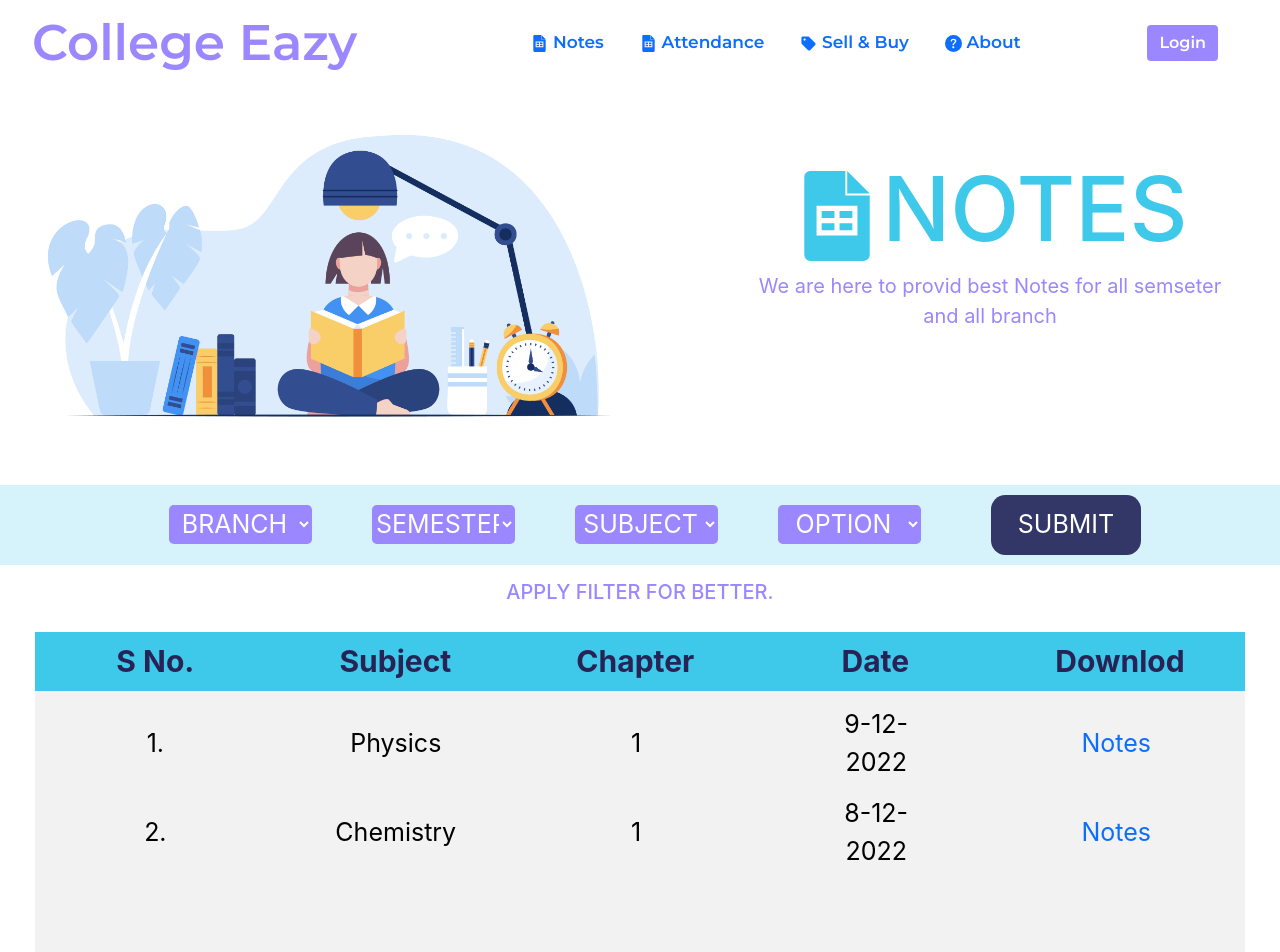
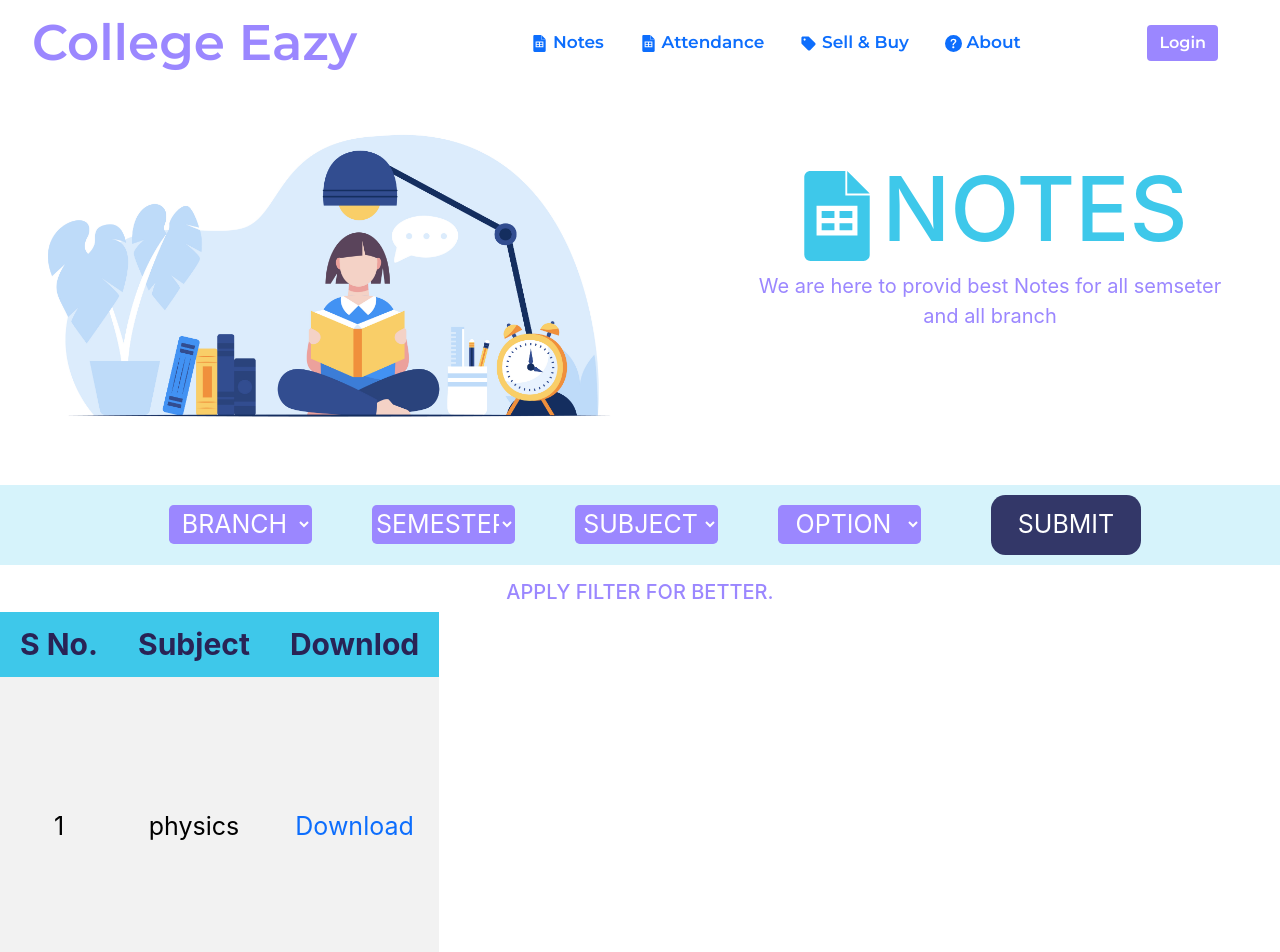
Before and after one commit to shashankp10/CollegeEazyWeb, a React (Create React App) app: page /Notes in a window 1280 px wide. Shown: the top 952 px of the page. Built offline with nearby package versions, Linux system fonts and the light colour scheme; a web font is replaced by a local one.

Commit message:
note connect

```diff
--- a/src/App.css
+++ b/src/App.css
@@ -82,6 +82,7 @@
 
 
 .containerS .headingS {
+  margin-bottom: 20px;
   padding-top: 10px;
   display: flex;
   padding-bottom: 4%;
@@ -186,7 +187,7 @@
 .navbar .modalCard .modal .modal-content .btn-close {
 
   margin-left: 450px;
-  margin-top: 10px;
+  margin-top: 45px;
 }
 
 /* notepage */
@@ -247,46 +248,41 @@
 
 .fixed_header {
   border-radius: 1.5rem;
-  height: 90%;
-  width: 100%;
-  /* table-layout: fixed; */
-  /* border-collapse: collapse; */
+  table-layout: fixed;
+  border-collapse: collapse;
+  /* width: 90%; */
+
 }
 
 .fixed_header tbody {
-
+  width: 90%;
   background: rgba(232, 232, 232, 0.561);
   color: rgb(0, 0, 0);
-  padding: 8px 0px;
-  display: block;
-  width: 100%;
-  overflow: auto;
-  height: 330px;
+  text-align: center;
   font-size: 25px;
+  height: 300px;
 }
 
-.fixed_header thead tr {
-  display: block;
+tbody, td, tfoot, th, thead, tr{
+  padding: 10px 20px;
+
 }
 
-
-.fixed_header thead tr th {
+.fixed_header thead {
+  width: 90%;
   text-align: center;
   background-color: #3ec8ea;
   color: #292355;
   font-size: 30px;
-}
+ }
 
-.fixed_header th {
-  padding: 7px 50px;
-}
 
-.fixed_header th,
-.fixed_header tbody tr td {
-  padding: 7px 60px;
-  width: 240px;
+ .notepre{
   text-align: center;
-}
+  margin-top: 30px ;
+  font-size: 40px;
+  font-weight: bold;
+ }
 
 
 /* LandingPag */
@@ -580,7 +576,7 @@
   color: white;
 }
 
-.App-header button{
+.App-header button {
   background-color: #6351c6;
   display: flex;
   align-items: center;
@@ -589,21 +585,22 @@
   border: none;
   padding: 5px 10px;
   margin-bottom: 20px;
-border-radius: .5rem;
+  border-radius: .5rem;
   color: white;
 }
 
-.App-header button:hover{
+.App-header button:hover {
   background-color: #241670;
 }
 
-.dropdown{
+.dropdown {
   width: 50%;
   padding: 0px 10px;
   /* margin-left: 25px; */
   margin-bottom: 20px;
 }
-.dropdown .dropbtn{
+
+.dropdown .dropbtn {
   height: 40px;
   border: none;
   color: black;
@@ -611,22 +608,22 @@ border-radius: .5rem;
 
 }
 
-.dropdown button{
-     width: 90%;
-    margin: 0px;
-    border-radius: 2rem;
+.dropdown button {
+  width: 50%;
+  margin: 0px;
+  border-radius: 2rem;
 }
 
-.SignUplabel label select{
+.SignUplabel label select {
   cursor: pointer;
   margin: 0 0px 10px 0px;
   padding: 0 3px;
-  width: 360px;
+  width: 100%;
   height: 40px;
-  background-color: #9b87ff;
+  background-color: #f3f2f6;
   border: none;
-  color: rgb(255, 254, 254);
-  font-size: 25px;
+  /* color: rgb(255, 254, 254); */
+  /* font-size: 25px; */
   list-style: none;
   overflow: hidden;
   border-radius: 0.3rem;
--- a/src/App.js
+++ b/src/App.js
@@ -21,12 +21,12 @@ function App() {
     <>
     <Router>
          <Routes>
-              <Route path="/" element={<HomePage/>}></Route>
-              <Route path="/Notes" element={<Notes/>}></Route>
-              <Route path="/Notes/PrePage" element={<PrePage/>}></Route>
-              <Route path="/AttendancePage" element={<AttendancePage/>}></Route>
-              <Route path="/LoginPage" element={<LoginPage/>}></Route>
-              <Route path="/LoginPage/SignUp" element={<SignUp/>}></Route>
+              <Route exact path="/" element={<HomePage/>}></Route>
+              <Route exact path="/Notes" element={<Notes/>}></Route>
+              <Route exact path="/Notes/PrePage" element={<PrePage/>}></Route>
+              <Route exact path="/AttendancePage" element={<AttendancePage/>}></Route>
+              <Route exact path="/LoginPage" element={<LoginPage/>}></Route>
+              <Route exact path="/LoginPage/SignUp" element={<SignUp/>}></Route>
         </Routes>
     </Router>
 
--- a/src/components/Notes.js
+++ b/src/components/Notes.js
@@ -1,8 +1,10 @@
-import React, { useState } from 'react'
+import React, { useState, useEffect } from 'react'
 import Navbar from './Navbar'
 import { Link } from "react-router-dom";
 import { SiGooglesheets } from "react-icons/si";
 import photo from '../img/note.jpg'
+import axios from 'axios';
+
 
 
 export default function Notes() {
@@ -22,17 +24,58 @@ export default function Notes() {
         setVal({ ...val, [name]: value });
     }
 
+    const [dataNote, setNoteData] = useState([]);
 
-    const [Data, setData] = useState([]);
+
+    const [loading, setLoading] = useState(true);
+
 
 
     // onsubmit
-    const handleSubmit = (e) => {
-        e.preventDefault();
-        const newData = { ...val, id: Date().toString() }
-        setData([...Data, newData]);
-        console.log(Data);
+    const handleSubmit = async (e) => {
+
+        try {
+            // Call server API to send the data
+            // e.preventDefault();
+            console.log(val);
+            const { Branch, Semester, subjectId, type } = val;
+            const setData = `
+            Branch: ${Branch},
+            Semester: ${Semester},
+            Subject: ${subjectId},
+            Opt: ${type}
+            `;
+
+            // post the data
+            console.log(setData);
+            setLoading(true);
+            const response = await axios.get(`http://localhost:8080/collegeazy/notes/fetch/${subjectId}/${type}`);
+            setNoteData(response.data);
+            console.log(dataNote);
+            // update the state with the fetched data
+            console.log("Successfully Submitted");
+            alert("Successfully Submitted");
+
+        } catch (error) {
+            console.log(error);
+            alert("An error occurred while submitting the form.");
         }
+        finally {
+            // make sure to set the loading state to false after data is fetched
+            setLoading(false);
+        }
+
+        // Clear the form fields after submission
+        // setVal({
+        //     Branch: "",
+        //     Semester: "",
+        //     Subject: "",
+        //     Opt: ""
+        // })
+
+    }
+
+
 
 
 
@@ -41,7 +84,7 @@ export default function Notes() {
             return (
                 <>
                     <option style={{ color: "blue" }}>SUBJECT</option>
-                    <option value="ES-101">programmng in C</option>
+                    <option value="CE-109">programmng in C</option>
                     <option value="BS-103">applied chemistry</option>
                     <option value="CHEMISRTY">C</option>
                     <option value="DSA">D</option>
@@ -53,7 +96,7 @@ export default function Notes() {
             );
         }
 
-        else if(val.Branch === "CSE" && val.Semester === "2nd"){
+        else if (val.Branch === "CSE" && val.Semester === "2nd") {
             return (
                 <>
                     <option style={{ color: "blue" }}>SUBJECT</option>
@@ -69,7 +112,7 @@ export default function Notes() {
             );
         }
 
-        else if(val.Branch === "CSE" && val.Semester === "3rd"){
+        else if (val.Branch === "CSE" && val.Semester === "3rd") {
             return (
                 <>
                     <option style={{ color: "blue" }}>SUBJECT</option>
@@ -144,7 +187,7 @@ export default function Notes() {
 
 
                         <label placeholder='Subject'>
-                            <select id='Subject' name='Subject' value={val.Subject} onChange={handleInput} >
+                            <select id='subjectId' name='subjectId' value={val.subjectId} onChange={handleInput} >
                                 <option style={{ color: "blue" }}>SUBJECT</option>
                                 <Sub />
                             </select>
@@ -154,9 +197,9 @@ export default function Notes() {
 
 
                         <label placeholder='OPTION'>
-                            <select id='Opt' name='Opt' value={val.Opt} onChange={handleInput} >
+                            <select id='type' name='type' value={val.type} onChange={handleInput} >
                                 <option style={{ color: "blue" }}>OPTION</option>
-                                <option value="NOTES">NOTES</option>
+                                <option value="pdf">NOTES</option>
                                 <option value="BOOKS">BOOKS PDF</option>
                                 <option value="YOUTUBE">YOUTUBE LINKS</option>
                                 <option value="WEB">WEB LINKS</option>
@@ -168,13 +211,33 @@ export default function Notes() {
                         </span>
                     </form>
                 </div>
+                <h2 style={{ textAlign: "center", fontSize: "20px", fontFamily: "Playfair Display SC', serif", color: "#9b87ff", marginTop: "15px", }}>APPLY FILTER FOR BETTER.</h2>
+            </div>
+
+            <table className="fixed_header" id='fixed_header'>
+                <thead>
+                    <tr>
+                        <th>S No.</th>
+                        <th>Subject</th>
+                        <th>Downlod</th>
+                    </tr>
+                </thead>
+                <tbody>
+
+                    <tr>
+                        <td>1</td>
+                        <td>physics</td>
+                        <td><Link style={{ textDecoration: "none" }} to="/Notes/PrePage">Download</Link> </td>
+                    </tr>
+
+                </tbody>
+
+            </table>
 
 
-                <h2 style={{ textAlign: "center", fontSize: "20px", fontFamily: "Playfair Display SC', serif", color: "#9b87ff", marginTop: "15px", }}>APPLY FILTER FOR BETTER.</h2>
-
-
-            </div>
-
+            {/* {loading ? (
+                <p className='notepre'>No data available...</p>
+            ) : (
                 <div className="notesPage" >
                     <div className="notebox">
                         <div className="table">
@@ -186,31 +249,18 @@ export default function Notes() {
                                                 <tr>
                                                     <th>S No.</th>
                                                     <th>Subject</th>
-                                                <th>Chapter</th>
-                                                <th>Date</th>
                                                     <th>Downlod</th>
                                                 </tr>
                                             </thead>
+
                                             <tbody>
+                                                {dataNote.map((note) => (
                                                     <tr>
-                                                <td>1.</td>
-                                                <td>Physics</td>
-                                                <td>1</td>
-                                                <td>9-12-2022</td>
-                                                <td>
-                                                    <Link style={{ textDecoration: "none" }} to="/Notes/PrePage">Notes</Link>
-                                                </td>
+                                                        <td>{note.id}</td>
+                                                        <td>{note.data}</td>
+                                                        <td><Link style={{ textDecoration: "none" }} to="/Notes/PrePage">Download</Link> </td>
                                                     </tr>
-                                            <tr>
-                                                <td>2.</td>
-                                                <td>Chemistry</td>
-                                                <td>1</td>
-                                                <td>8-12-2022</td>
-                                                <td>
-                                                    <Link style={{ textDecoration: "none" }} to="/Notes/PrePage">Notes</Link>
-                                                </td>
-                                            </tr>
-
+                                                ))}
                                             </tbody>
                                         </table>
                                     </body>
@@ -219,6 +269,7 @@ export default function Notes() {
                         </div>
                     </div>
                 </div>
+            )} */}
         </>
     )
 }
```
Also changed, not shown: src/components/SignUp.js (+23 -39 lines). Lines whose indentation alone changed are shown as unchanged.
